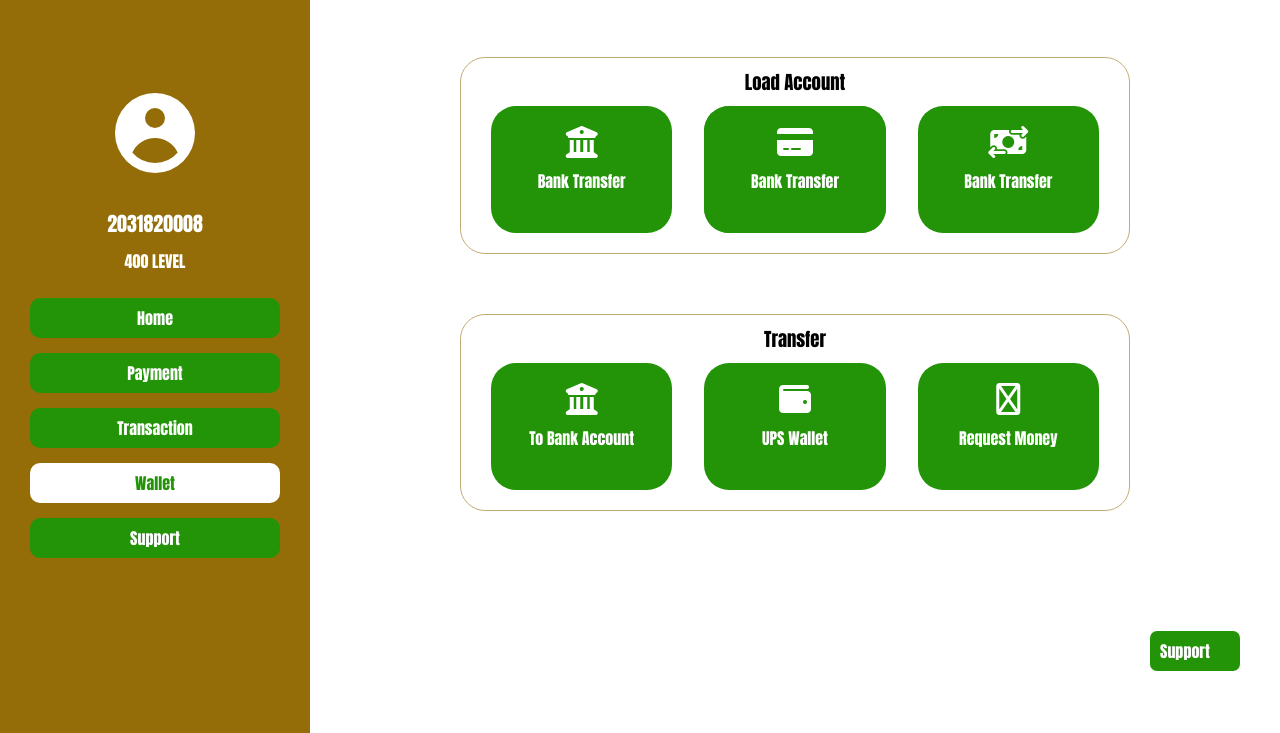
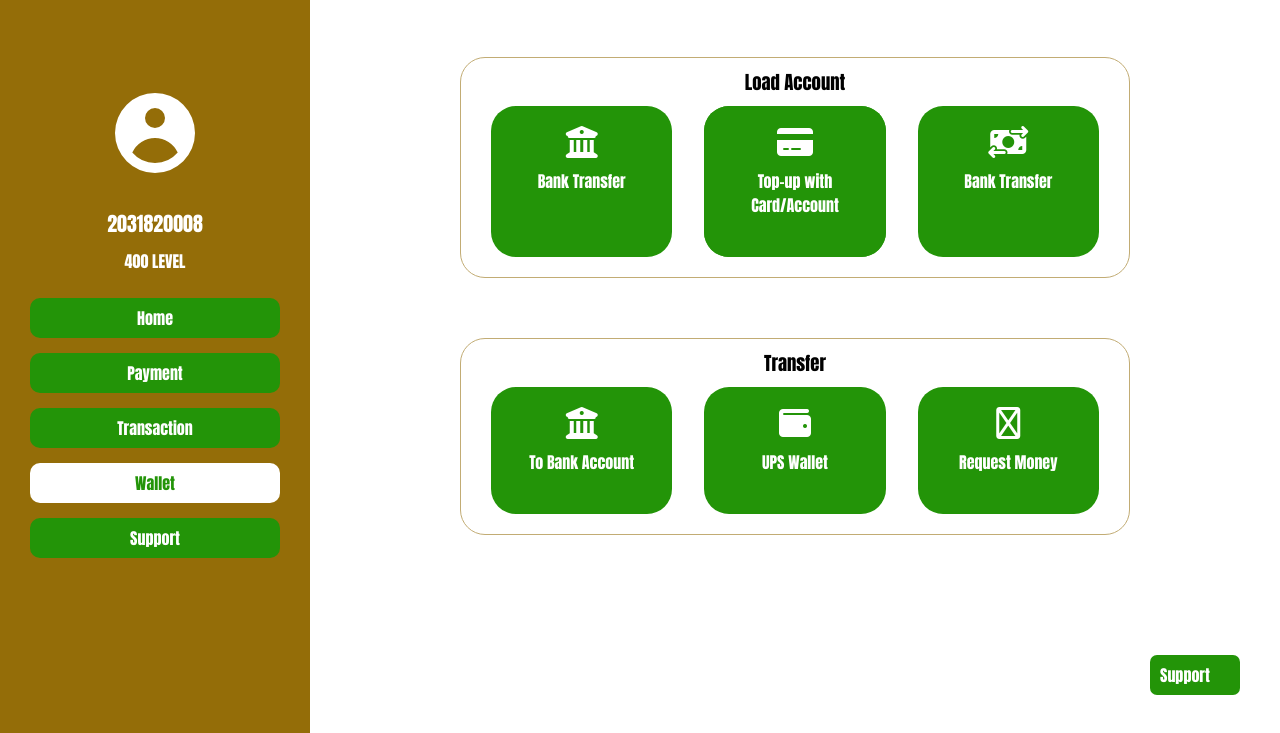
Before and after one commit to akchindo/tk-payment-system, a plain HTML site: page wallet.html in a window 1280 px wide. Shown: the part 67-800 px from the top of the page. Drawn offline with Linux system fonts and the light colour scheme.

Commit message:
wallet screen

```diff
--- a/css/wallet.css
+++ b/css/wallet.css
@@ -136,7 +136,6 @@ a {
 }
 
 .iconwallet {
-    /* padding: 20px; */
     background: #239408;
     text-align: center;
     color: #fff;
@@ -150,4 +149,7 @@ a {
 .iconwallet p {
     padding-top: 10px;
     padding-bottom: 40px;
+    padding-left: 10px;
+    padding-right: 10px;
+    text-align: center;
 }
--- a/wallet.html
+++ b/wallet.html
@@ -40,7 +40,7 @@
                         <div class="iconwallet">
                             <div class="iconwallet">
                                 <i class="fa-solid fa-credit-card fa-2x"></i>
-                                <p>Bank Transfer</p>
+                                <p>Top-up with Card/Account</p>
                             </div>
                         </div>
                         <div class="iconwallet">
```
